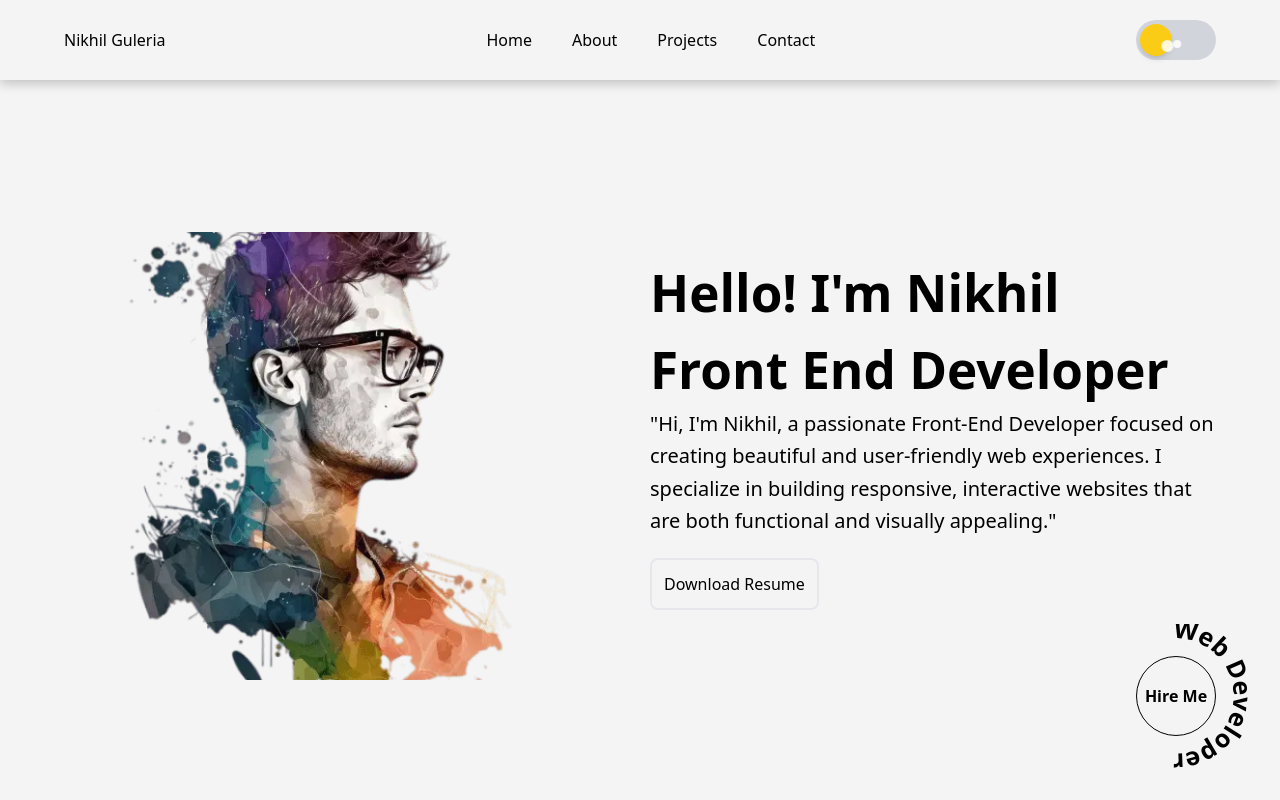
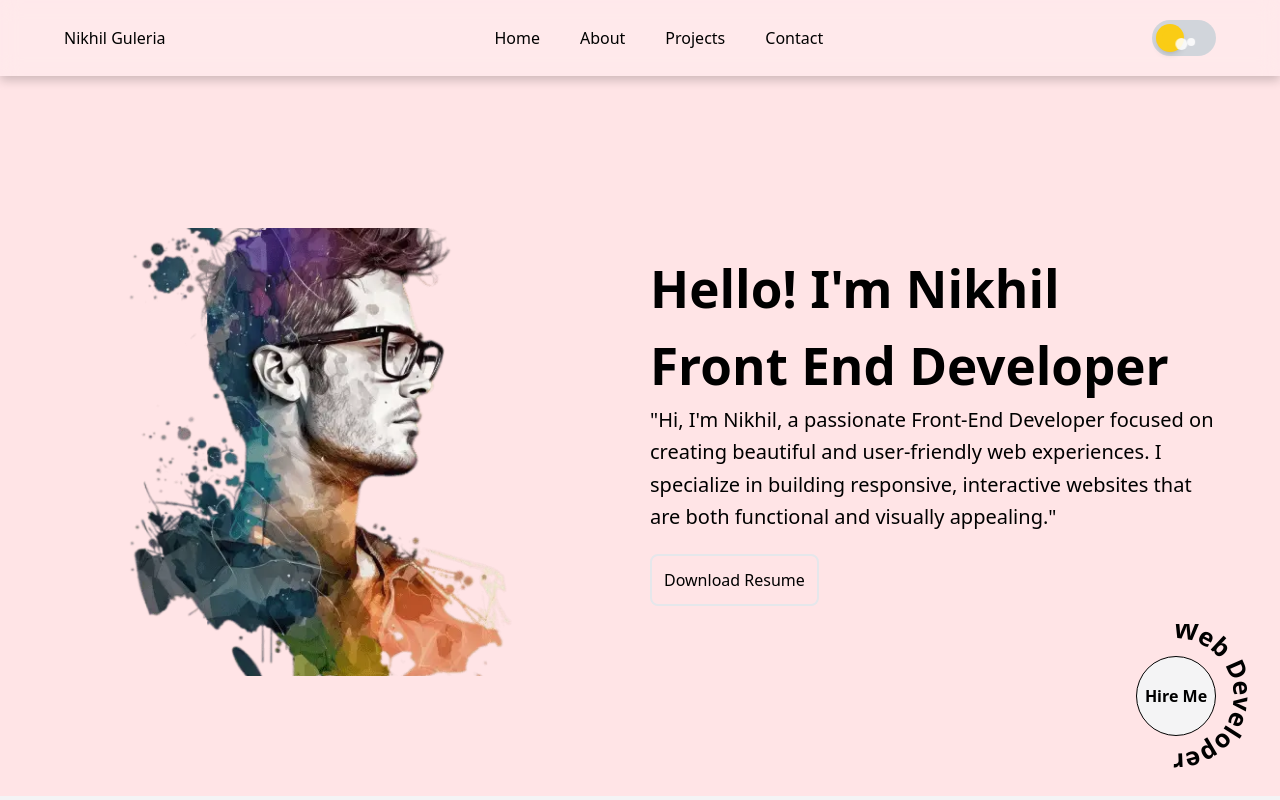
Before and after one commit to Nikhilguleria98/Portfolio, a React (Vite) app: page /#contact in a window 1280 px wide. Shown: the top 800 px of the page. Built offline with nearby package versions, Linux system fonts and the light colour scheme.

Commit message:
color adjustment in whole website

```diff
--- a/src/components/Header/Header.jsx
+++ b/src/components/Header/Header.jsx
@@ -37,7 +37,7 @@ function Navbar() {
           overflowX: "hidden", // Prevent horizontal scroll behind the navbar
         }}
       >
-        <div className="flex justify-between px-4 md:px-16 py-5 items-center  text-black dark:text-white bg-zinc-100 dark:bg-zinc-900">
+        <div className="flex justify-between px-4 md:px-16 py-5 items-center  text-black dark:text-white ">
           <div>Nikhil Guleria</div>
           <div>
             <ul className="hidden md:flex gap-10">
@@ -61,12 +61,12 @@ function Navbar() {
 
           <button
             onClick={toggleTheme}
-            className="relative w-20 h-10 bg-gray-300 dark:bg-gray-700 rounded-full flex items-center transition-all duration-300"
+            className="relative w-16 h-9  bg-gray-300 dark:bg-gray-700 rounded-full flex items-center transition-all duration-300"
             aria-label="Toggle theme"
           >
             {/* Slider Circle */}
             <motion.div
-              className="absolute w-8 h-8 bg-yellow-400 dark:bg-gray-900 rounded-full shadow-md transform"
+              className="absolute w-7 h-7 bg-yellow-400 dark:bg-gray-900 rounded-full shadow-md transform"
               layout
               initial={false}
               animate={{ x: theme === "light" ? 4 : 36 }}
--- a/src/components/Hero Section/Hero.jsx
+++ b/src/components/Hero Section/Hero.jsx
@@ -39,7 +39,7 @@ const Hero = ({ isImageRounded = false, isHover = true }) => {
   return (
     <div
       id="home"
-      className=" min-h-screen  flex flex-col md:flex-row items-center justify-center px-4 md:px-16 gap-5 relative pt-[6rem] md:pt-[2rem] overflow-hidden  text-black dark:text-white bg-zinc-100 dark:bg-zinc-900"
+      className=" min-h-screen  flex flex-col md:flex-row items-center justify-center px-4 md:px-16 gap-5 relative pt-[6rem] md:pt-[2rem] overflow-hidden  text-black dark:text-white bg-rose-100 dark:bg-zinc-800"
       style={{
         // backgroundColor: "#060717",
         marginTop: "-5rem", // Adjust this based on the Navbar height
--- a/src/components/Projects/Projects.jsx
+++ b/src/components/Projects/Projects.jsx
@@ -65,7 +65,7 @@ const Projects = () => {
   return (
     <>
       <section id="projects">
-      <div className="min-h-screen w-full  flex flex-col items-center text-black dark:text-white bg-teal-50 dark:bg-zinc-900">
+      <div className="min-h-screen w-full  flex flex-col items-center text-black dark:text-white bg-teal-50 dark:bg-zinc-800">
         {/* Header */}
         <div className="mt-10 px-4 sm:px-8 text-center">
           <h1 className="text-[6vh] sm:text-[8vh] md:text-[4vw] font-bold">
```
